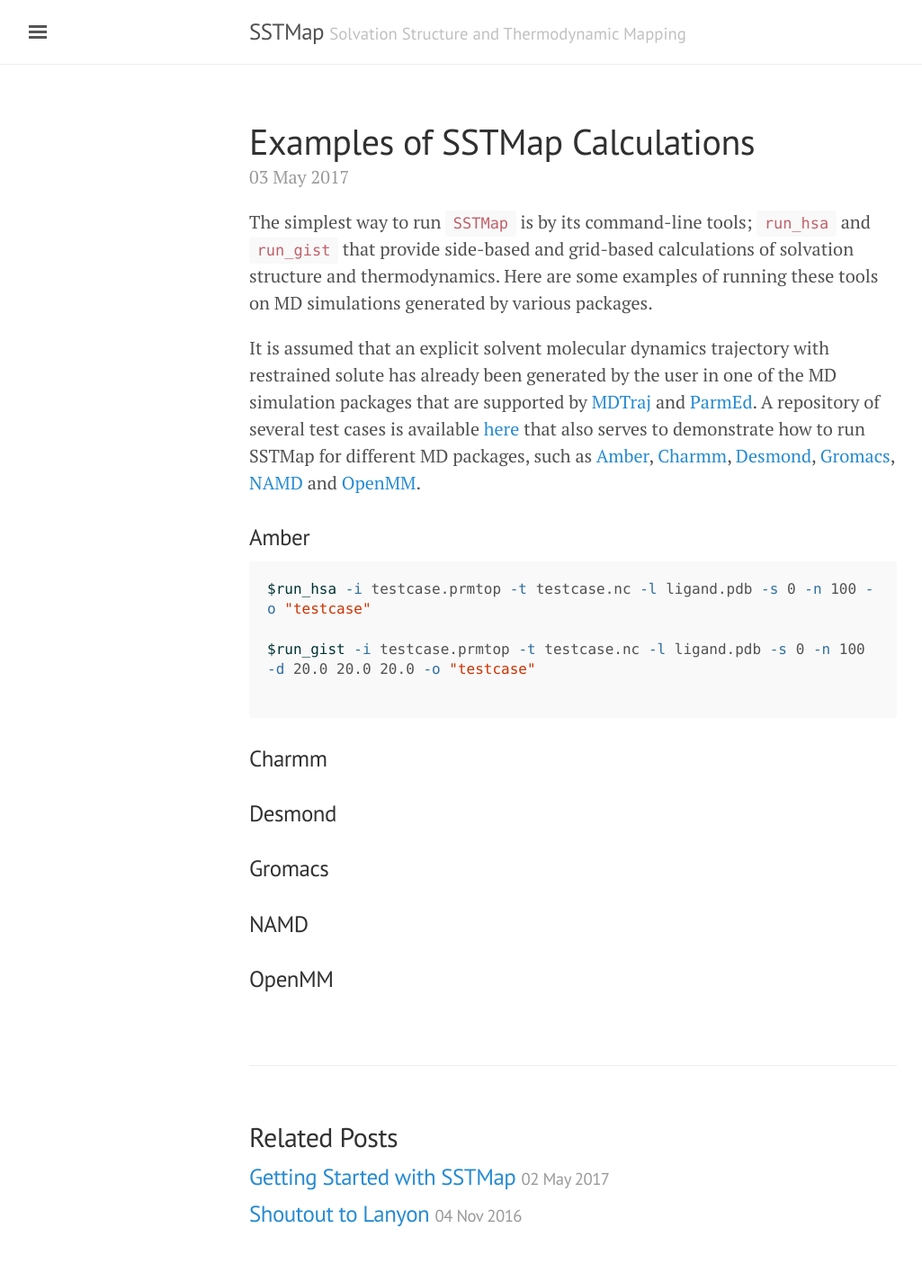
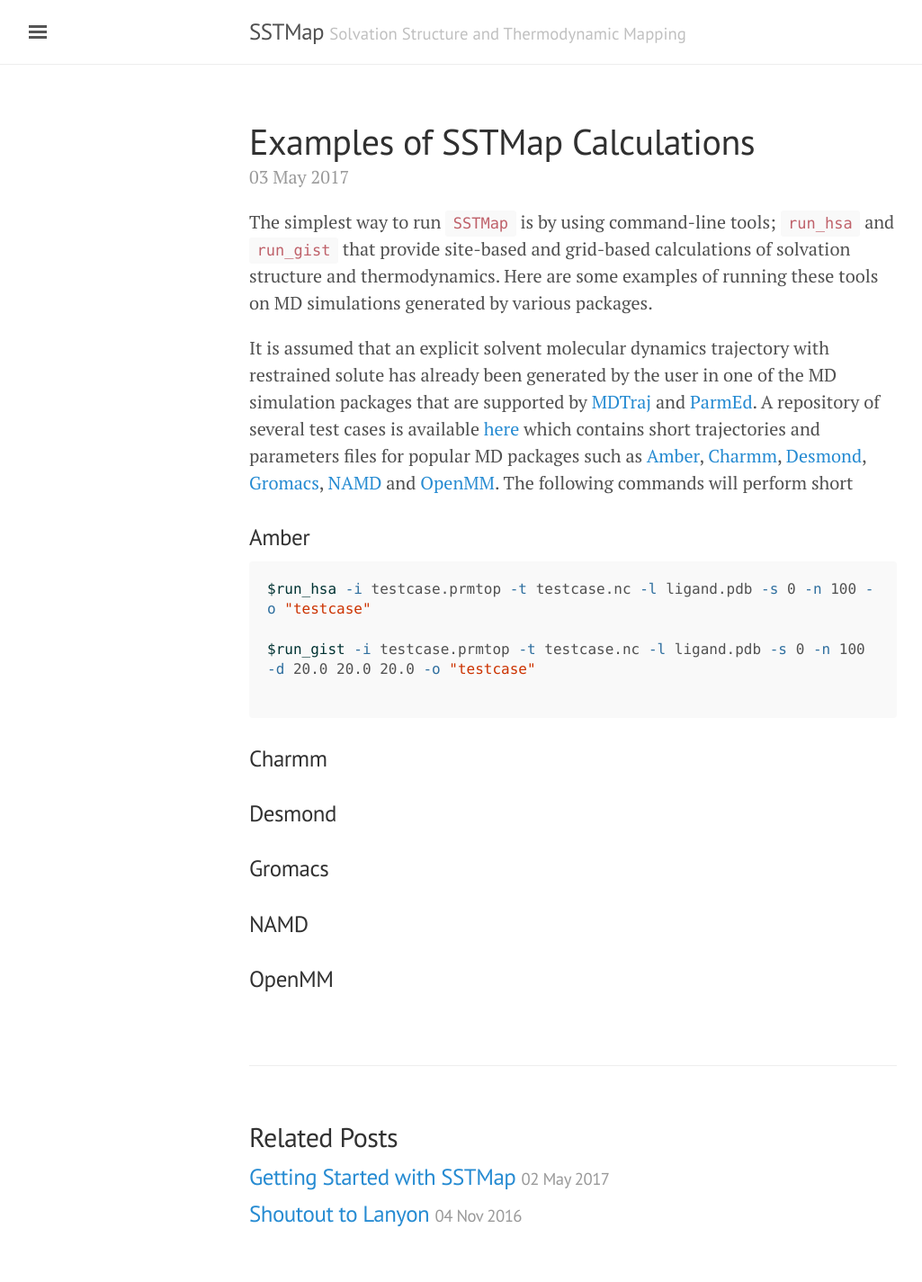
Before and after one commit to KurtzmanLab/SSTMap, a Jekyll site: the page built from _posts/2017-05-03-simple-examples.md, in a window 1280 px wide. Shown: the whole page at 90% size, without its empty margins (3-1028 px from the left). Built offline with Jekyll 4.4.1, drawn with Linux system fonts in a browser that asks for light colours.

Commit message:
Update 2017-05-03-simple-examples.md

````diff
--- a/_posts/2017-05-03-simple-examples.md
+++ b/_posts/2017-05-03-simple-examples.md
@@ -3,10 +3,10 @@
 title: Examples of SSTMap Calculations
 ---
 
-The simplest way to run `SSTMap` is by its command-line tools; `run_hsa` and `run_gist` that provide side-based and grid-based calculations of solvation structure and thermodynamics. Here are some examples of running these tools on MD simulations generated by various packages.
+The simplest way to run `SSTMap` is by using command-line tools; `run_hsa` and `run_gist` that provide site-based and grid-based calculations of solvation structure and thermodynamics. Here are some examples of running these tools on MD simulations generated by various packages.
 
 <!--more-->
-It is assumed that an explicit solvent molecular dynamics trajectory with restrained solute has already been generated by the user in one of the MD simulation packages that are supported by [MDTraj](mdtraj.org) and [ParmEd](http://parmed.github.io/ParmEd/html/index.html). A repository of several test cases is available [here](https://github.com/KurtzmanLab/sstmap_test_suite) that also serves to demonstrate how to run SSTMap for different MD packages, such as [Amber](http://ambermd.org/), [Charmm](www.charmm.org), [Desmond](https://www.deshawresearch.com/resources_desmond.html), [Gromacs](http://www.gromacs.org/), [NAMD](http://www.ks.uiuc.edu/Research/namd/) and [OpenMM](http://openmm.org/).
+It is assumed that an explicit solvent molecular dynamics trajectory with restrained solute has already been generated by the user in one of the MD simulation packages that are supported by [MDTraj](https://mdtraj.org) and [ParmEd](http://parmed.github.io/ParmEd/html/index.html). A repository of several test cases is available [here](https://github.com/KurtzmanLab/sstmap_test_suite) which contains short trajectories and parameters files for popular MD packages such as [Amber](http://ambermd.org/), [Charmm](https://www.charmm.org), [Desmond](https://www.deshawresearch.com/resources_desmond.html), [Gromacs](http://www.gromacs.org/), [NAMD](http://www.ks.uiuc.edu/Research/namd/) and [OpenMM](http://openmm.org/). The following commands will perform short
 ### Amber
 ```bash
 $run_hsa -i testcase.prmtop -t testcase.nc -l ligand.pdb -s 0 -n 100 -o "testcase"
````
